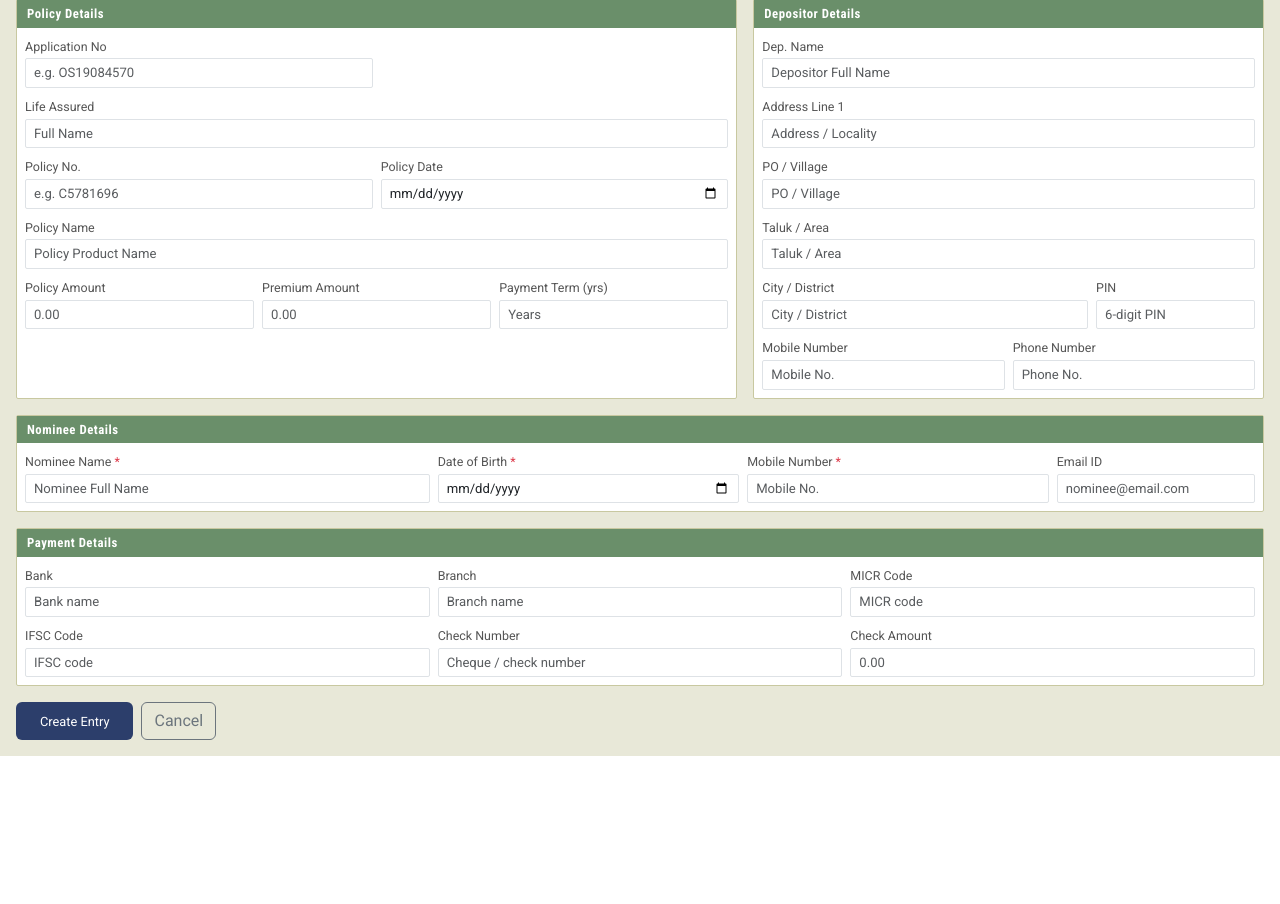
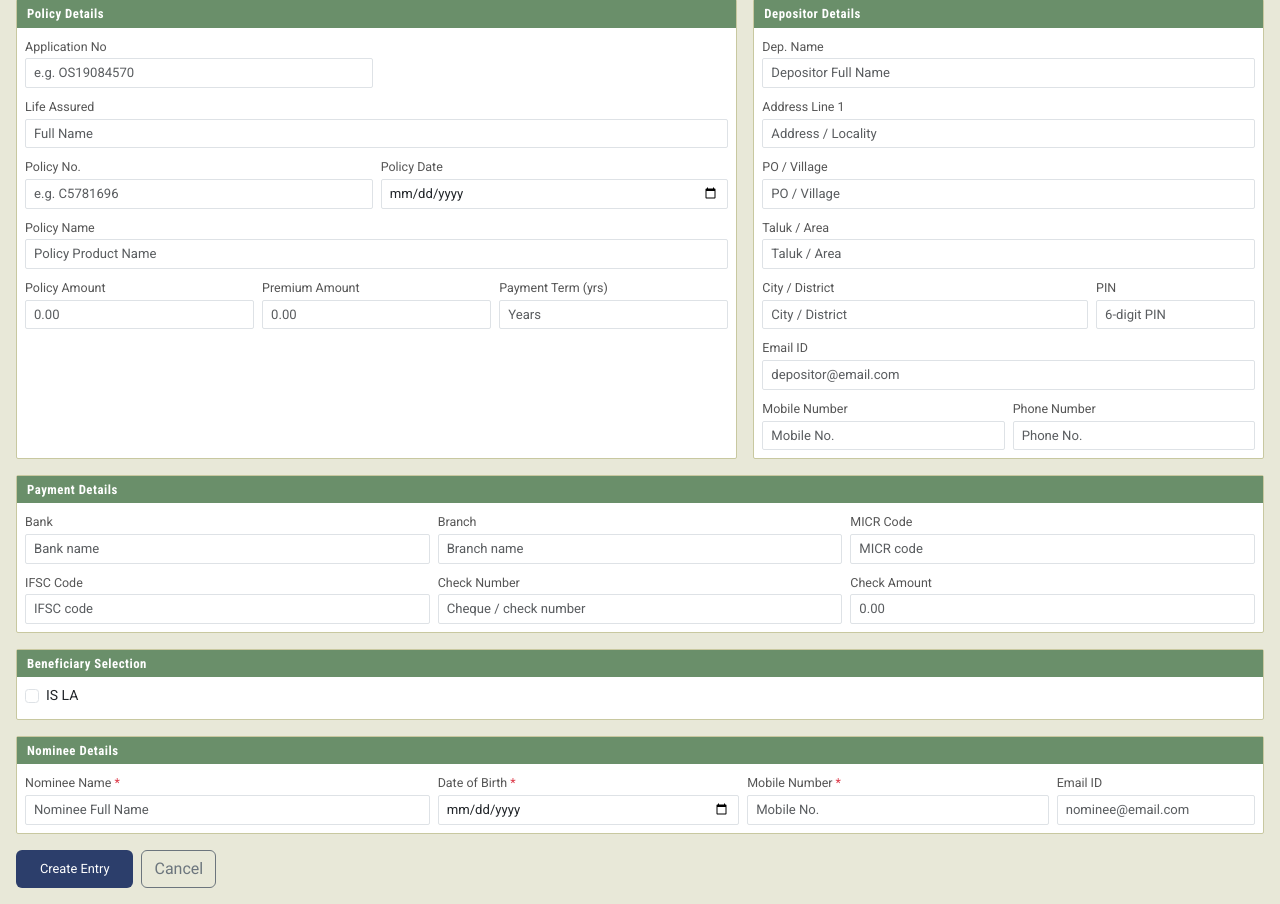
Before and after one commit to suhailvs/abhi, a Django app: page /new/ in a window 1280 px wide. Shown: the part 518-1422 px from the top of the page. Before the commit the page ends 1274 px from the top, so only its background shows below. Run offline with Django 5.2, Linux system fonts and the light colour scheme; a user stored in the database is signed in; data comes from the database, SQL or seed files in the repository.

Commit message:
updated changes

```diff
--- a/insurance/forms.py
+++ b/insurance/forms.py
@@ -57,6 +57,7 @@ class InsuranceBrokingEntryForm(forms.ModelForm):
             'address_line3': forms.TextInput(attrs={'class': 'form-control', 'placeholder': 'Taluk / Area'}),
             'city': forms.TextInput(attrs={'class': 'form-control', 'placeholder': 'City / District'}),
             'pin': forms.TextInput(attrs={'class': 'form-control', 'placeholder': '6-digit PIN'}),
+            'dep_email': forms.EmailInput(attrs={'class': 'form-control', 'placeholder': 'depositor@email.com'}),
             'mobile_number': forms.TextInput(attrs={'class': 'form-control', 'placeholder': 'Mobile No.'}),
             'phone_number': forms.TextInput(attrs={'class': 'form-control', 'placeholder': 'Phone No.'}),
 
@@ -67,6 +68,18 @@ class InsuranceBrokingEntryForm(forms.ModelForm):
             'ifsc_code': forms.TextInput(attrs={'class': 'form-control', 'placeholder': 'IFSC code'}),
             'check_number': forms.TextInput(attrs={'class': 'form-control', 'placeholder': 'Cheque / check number'}),
             'check_amount': forms.NumberInput(attrs={'class': 'form-control', 'placeholder': '0.00'}),
+
+            # LA Details
+            'is_la': forms.CheckboxInput(attrs={'class': 'form-check-input', 'id': 'id_is_la'}),
+            'la_name': forms.TextInput(attrs={'class': 'form-control', 'placeholder': 'LA full name'}),
+            'la_mother_name': forms.TextInput(attrs={'class': 'form-control', 'placeholder': 'Mother name'}),
+            'la_email': forms.EmailInput(attrs={'class': 'form-control', 'placeholder': 'la@email.com'}),
+            'la_phone_number': forms.TextInput(attrs={'class': 'form-control', 'placeholder': 'Phone number'}),
+            'la_height_weight': forms.TextInput(attrs={'class': 'form-control', 'placeholder': 'e.g. 170 cm / 68 kg'}),
+            'annual_income': forms.NumberInput(attrs={'class': 'form-control', 'placeholder': '0.00'}),
+            'job_details': forms.TextInput(attrs={'class': 'form-control', 'placeholder': 'Job details'}),
+            'company_name': forms.TextInput(attrs={'class': 'form-control', 'placeholder': 'Company name'}),
+            'designation': forms.TextInput(attrs={'class': 'form-control', 'placeholder': 'Designation'}),
 
             # Nominee Details
             'nominee_name': forms.TextInput(attrs={'class': 'form-control', 'placeholder': 'Nominee Full Name'}),
@@ -97,3 +110,39 @@ class InsuranceBrokingEntryForm(forms.ModelForm):
         if mob and (not mob.isdigit() or len(mob) < 10):
             raise forms.ValidationError("Enter a valid mobile number (min 10 digits).")
         return mob
+
+    def clean_la_phone_number(self):
+        phone = self.cleaned_data.get('la_phone_number', '')
+        if phone and (not phone.isdigit() or len(phone) < 10):
+            raise forms.ValidationError("Enter a valid phone number (min 10 digits).")
+        return phone
+
+    def clean(self):
+        cleaned_data = super().clean()
+        is_la = cleaned_data.get('is_la')
+
+        if is_la:
+            required_la_fields = {
+                'la_name': "LA name is required when 'Is LA' is checked.",
+                'la_mother_name': "LA mother name is required when 'Is LA' is checked.",
+                'la_phone_number': "LA phone number is required when 'Is LA' is checked.",
+                'la_height_weight': "Height and weight are required when 'Is LA' is checked.",
+                'annual_income': "Annual income is required when 'Is LA' is checked.",
+                'job_details': "Job details are required when 'Is LA' is checked.",
+                'company_name': "Company name is required when 'Is LA' is checked.",
+                'designation': "Designation is required when 'Is LA' is checked.",
+            }
+            for field_name, message in required_la_fields.items():
+                if not cleaned_data.get(field_name):
+                    self.add_error(field_name, message)
+        else:
+            required_nominee_fields = {
+                'nominee_name': "Nominee name is required.",
+                'nominee_dob': "Nominee date of birth is required.",
+                'nominee_mobile': "Nominee mobile number is required.",
+            }
+            for field_name, message in required_nominee_fields.items():
+                if not cleaned_data.get(field_name):
+                    self.add_error(field_name, message)
+
+        return cleaned_data
--- a/insurance/templates/insurance/entry_form.html
+++ b/insurance/templates/insurance/entry_form.html
@@ -10,6 +10,8 @@
   .error-summary { background: #fff3f3; border: 1px solid #f5c6cb; border-radius: 3px; padding: 10px 14px; margin-bottom: 14px; font-size: 0.8rem; }
   .error-summary ul { margin: 4px 0 0 0; padding-left: 18px; }
   .error-summary li { color: #c00; }
+  .toggle-panel { display: none; }
+  .toggle-panel.is-visible { display: block; }
 </style>
 
 <div class="d-flex justify-content-between align-items-center mb-2">
@@ -228,6 +230,11 @@
               {{ form.pin }}
               {% for e in form.pin.errors %}<div class="field-error">{{ e }}</div>{% endfor %}
             </div>
+            <div class="col-12 {% if form.dep_email.errors %}has-error{% endif %}">
+              <label class="form-label">Email ID</label>
+              {{ form.dep_email }}
+              {% for e in form.dep_email.errors %}<div class="field-error">{{ e }}</div>{% endfor %}
+            </div>
             <div class="col-6 {% if form.mobile_number.errors %}has-error{% endif %}">
               <label class="form-label">Mobile Number</label>
               {{ form.mobile_number }}
@@ -243,36 +250,6 @@
       </div>
     </div>
   </div>
-
-  <!-- ── NOMINEE DETAILS ── -->
-  <div class="ib-card mb-3">
-    <div class="form-section-title">Nominee Details</div>
-    <div class="p-2">
-      <div class="row g-2">
-        <div class="col-md-4 {% if form.nominee_name.errors %}has-error{% endif %}">
-          <label class="form-label">Nominee Name <span class="text-danger">*</span></label>
-          {{ form.nominee_name }}
-          {% for e in form.nominee_name.errors %}<div class="field-error">{{ e }}</div>{% endfor %}
-        </div>
-        <div class="col-md-3 {% if form.nominee_dob.errors %}has-error{% endif %}">
-          <label class="form-label">Date of Birth <span class="text-danger">*</span></label>
-          {{ form.nominee_dob }}
-          {% for e in form.nominee_dob.errors %}<div class="field-error">{{ e }}</div>{% endfor %}
-        </div>
-        <div class="col-md-3 {% if form.nominee_mobile.errors %}has-error{% endif %}">
-          <label class="form-label">Mobile Number <span class="text-danger">*</span></label>
-          {{ form.nominee_mobile }}
-          {% for e in form.nominee_mobile.errors %}<div class="field-error">{{ e }}</div>{% endfor %}
-        </div>
-        <div class="col-md-2 {% if form.nominee_email.errors %}has-error{% endif %}">
-          <label class="form-label">Email ID</label>
-          {{ form.nominee_email }}
-          {% for e in form.nominee_email.errors %}<div class="field-error">{{ e }}</div>{% endfor %}
-        </div>
-      </div>
-    </div>
-  </div>
-
   <div class="ib-card mb-3">
     <div class="form-section-title">Payment Details</div>
     <div class="p-2">
@@ -310,6 +287,99 @@
       </div>
     </div>
   </div>
+  <div class="ib-card mb-3">
+    <div class="form-section-title">Beneficiary Selection</div>
+    <div class="p-2">
+      <div class="form-check">
+        {{ form.is_la }}
+        <label class="form-check-label" for="id_is_la">IS LA</label>
+      </div>
+    </div>
+  </div>
+
+  <div id="la-details-panel" class="ib-card mb-3 toggle-panel">
+    <div class="form-section-title">LA Details</div>
+    <div class="p-2">
+      <div class="row g-2">
+        <div class="col-md-4 {% if form.la_name.errors %}has-error{% endif %}">
+          <label class="form-label">LA Name</label>
+          {{ form.la_name }}
+          {% for e in form.la_name.errors %}<div class="field-error">{{ e }}</div>{% endfor %}
+        </div>
+        <div class="col-md-4 {% if form.la_mother_name.errors %}has-error{% endif %}">
+          <label class="form-label">LA Mother Name</label>
+          {{ form.la_mother_name }}
+          {% for e in form.la_mother_name.errors %}<div class="field-error">{{ e }}</div>{% endfor %}
+        </div>
+        <div class="col-md-4 {% if form.la_email.errors %}has-error{% endif %}">
+          <label class="form-label">Email ID</label>
+          {{ form.la_email }}
+          {% for e in form.la_email.errors %}<div class="field-error">{{ e }}</div>{% endfor %}
+        </div>
+        <div class="col-md-4 {% if form.la_phone_number.errors %}has-error{% endif %}">
+          <label class="form-label">Phone Number</label>
+          {{ form.la_phone_number }}
+          {% for e in form.la_phone_number.errors %}<div class="field-error">{{ e }}</div>{% endfor %}
+        </div>
+        <div class="col-md-4 {% if form.la_height_weight.errors %}has-error{% endif %}">
+          <label class="form-label">Height and Weight</label>
+          {{ form.la_height_weight }}
+          {% for e in form.la_height_weight.errors %}<div class="field-error">{{ e }}</div>{% endfor %}
+        </div>
+        <div class="col-md-4 {% if form.annual_income.errors %}has-error{% endif %}">
+          <label class="form-label">Annual Income</label>
+          {{ form.annual_income }}
+          {% for e in form.annual_income.errors %}<div class="field-error">{{ e }}</div>{% endfor %}
+        </div>
+        <div class="col-md-4 {% if form.job_details.errors %}has-error{% endif %}">
+          <label class="form-label">Job Details</label>
+          {{ form.job_details }}
+          {% for e in form.job_details.errors %}<div class="field-error">{{ e }}</div>{% endfor %}
+        </div>
+        <div class="col-md-4 {% if form.company_name.errors %}has-error{% endif %}">
+          <label class="form-label">Company Name</label>
+          {{ form.company_name }}
+          {% for e in form.company_name.errors %}<div class="field-error">{{ e }}</div>{% endfor %}
+        </div>
+        <div class="col-md-4 {% if form.designation.errors %}has-error{% endif %}">
+          <label class="form-label">Designation</label>
+          {{ form.designation }}
+          {% for e in form.designation.errors %}<div class="field-error">{{ e }}</div>{% endfor %}
+        </div>
+      </div>
+    </div>
+  </div>
+
+  <!-- ── NOMINEE DETAILS ── -->
+  <div id="nominee-details-panel" class="ib-card mb-3 toggle-panel">
+    <div class="form-section-title">Nominee Details</div>
+    <div class="p-2">
+      <div class="row g-2">
+        <div class="col-md-4 {% if form.nominee_name.errors %}has-error{% endif %}">
+          <label class="form-label">Nominee Name <span class="text-danger">*</span></label>
+          {{ form.nominee_name }}
+          {% for e in form.nominee_name.errors %}<div class="field-error">{{ e }}</div>{% endfor %}
+        </div>
+        <div class="col-md-3 {% if form.nominee_dob.errors %}has-error{% endif %}">
+          <label class="form-label">Date of Birth <span class="text-danger">*</span></label>
+          {{ form.nominee_dob }}
+          {% for e in form.nominee_dob.errors %}<div class="field-error">{{ e }}</div>{% endfor %}
+        </div>
+        <div class="col-md-3 {% if form.nominee_mobile.errors %}has-error{% endif %}">
+          <label class="form-label">Mobile Number <span class="text-danger">*</span></label>
+          {{ form.nominee_mobile }}
+          {% for e in form.nominee_mobile.errors %}<div class="field-error">{{ e }}</div>{% endfor %}
+        </div>
+        <div class="col-md-2 {% if form.nominee_email.errors %}has-error{% endif %}">
+          <label class="form-label">Email ID</label>
+          {{ form.nominee_email }}
+          {% for e in form.nominee_email.errors %}<div class="field-error">{{ e }}</div>{% endfor %}
+        </div>
+      </div>
+    </div>
+  </div>
+
+
 
   <!-- Submit -->
   <div class="d-flex gap-2">
@@ -322,6 +392,21 @@
   document.addEventListener('DOMContentLoaded', function () {
     const summary = document.querySelector('.error-summary');
     if (summary) summary.scrollIntoView({ behavior: 'smooth', block: 'start' });
+
+    const isLaCheckbox = document.getElementById('id_is_la');
+    const laPanel = document.getElementById('la-details-panel');
+    const nomineePanel = document.getElementById('nominee-details-panel');
+
+    function toggleBeneficiaryPanels() {
+      const showLa = Boolean(isLaCheckbox && isLaCheckbox.checked);
+      if (laPanel) laPanel.classList.toggle('is-visible', showLa);
+      if (nomineePanel) nomineePanel.classList.toggle('is-visible', !showLa);
+    }
+
+    if (isLaCheckbox) {
+      isLaCheckbox.addEventListener('change', toggleBeneficiaryPanels);
+      toggleBeneficiaryPanels();
+    }
   });
 </script>
 {% endblock %}
```
Also changed, not shown: insurance/admin.py (+8 -1 lines), insurance/models.py (+22 -3 lines), insurance/templates/insurance/entry_detail.html (+47 -6 lines), insurance/migrations/0005_insurancebrokingentry_annual_income_and_more.py (added).
